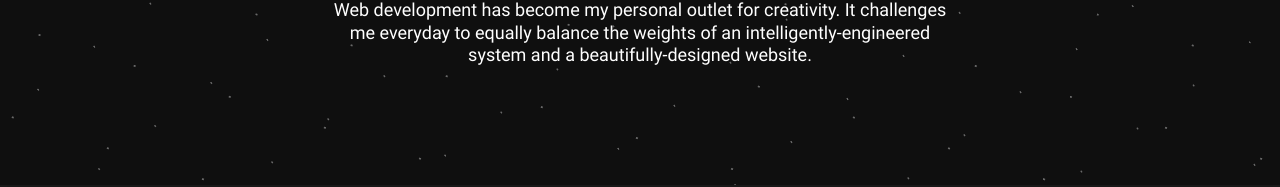
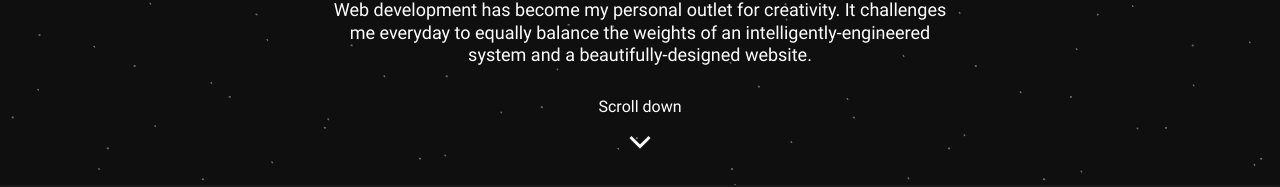
Before and after one commit to Paradoxdotexe/theNJK, a Vue app: page /development in a window 1280 px wide. Shown: the part 615-802 px from the top of the page. Built offline with nearby package versions, Linux system fonts and the light colour scheme.

Commit message:
Add "Scroll down" button

```diff
--- a/src/components/Banner.vue
+++ b/src/components/Banner.vue
@@ -12,6 +12,11 @@
       </div>
       <slot name="content"></slot>
     </div>
+    <button class="banner__scroll" @click="autoScroll()" tabindex="0" v-ripple>
+      Scroll down
+      <Icon name="ArrowThin" />
+    </button>
+    <div id="scroll-mark"></div>
   </div>
 </template>
 
@@ -20,13 +25,15 @@ import { defineComponent } from 'vue';
 import Pattern from '@/components/patterns/Pattern.vue';
 import Graphics from '@/components/graphics/Graphics.vue';
 import GraphicsMobile from '@/components/graphics/GraphicsMobile.vue';
+import Icon from "@/components/icons/Icon.vue";
 
 export default defineComponent({
   name: 'Banner',
   components: {
     Pattern,
     Graphics,
-    GraphicsMobile
+    GraphicsMobile,
+    Icon
   },
   props: {
     graphics: {
@@ -35,8 +42,13 @@ export default defineComponent({
     }
   },
   setup(props) {
+    function autoScroll() {
+      window.scroll({ top: document.getElementById('scroll-mark')!.offsetTop, behavior: 'smooth' });
+    }
+
     return {
-      props
+      props,
+      autoScroll
     };
   }
 });
@@ -51,6 +63,7 @@ $tile-size: 100px;
   position: relative;
   overflow: hidden;
   display: flex;
+  flex-direction: column;
   justify-content: center;
   align-items: center;
   height: 100vh;
@@ -120,6 +133,53 @@ $tile-size: 100px;
         }
       }
     }
+  }
+
+  .banner__scroll {
+    @include mix-button;
+    position: absolute;
+    bottom: $gap-lg;
+    cursor: pointer;
+    display: flex;
+    border-radius: $border-radius;
+    padding: $gap-sm;
+    flex-direction: column;
+    align-items: center;
+    z-index: 103;
+
+    &:focus, &:hover {
+      background: rgba(255, 255, 255, 0.1);
+      outline: none;
+    }
+
+    svg {
+      width: 28px;
+      height: 28px;
+      fill: var(--color-primary);
+      margin-top: $gap-sm;
+      $hover-animation: hover 3s ease-in-out infinite;
+      -webkit-animation: $hover-animation;
+      -o-animation: $hover-animation;
+      animation: $hover-animation;
+    }
+  }
+
+  #scroll-mark {
+    position: absolute;
+    bottom: $header-height;
+  }
+}
+
+@keyframes hover {
+  $hover-distance: 4px;
+  from {
+    transform: rotateZ(90deg) translateX(-$hover-distance);
+  }
+  50% {
+    transform: rotateZ(90deg) translateX($hover-distance);
+  }
+  to {
+    transform: rotateZ(90deg) translateX(-$hover-distance);
   }
 }
 
--- a/src/components/icons/Icon.vue
+++ b/src/components/icons/Icon.vue
@@ -16,6 +16,7 @@ import { defineComponent, computed } from 'vue';
 import IconMenu from '@/components/icons/IconMenu.vue';
 import IconNJK from '@/components/icons/IconNJK.vue';
 import IconArrow from '@/components/icons/IconArrow.vue';
+import IconArrowThin from '@/components/icons/IconArrowThin.vue';
 import IconGitHub from '@/components/icons/IconGitHub.vue';
 import IconLinkedIn from '@/components/icons/IconLinkedIn.vue';
 import IconInstagram from '@/components/icons/IconInstagram.vue';
@@ -26,6 +27,7 @@ export default defineComponent({
     IconMenu,
     IconNJK,
     IconArrow,
+    IconArrowThin,
     IconGitHub,
     IconLinkedIn,
     IconInstagram
--- /dev/null
+++ b/src/components/icons/IconArrowThin.vue
@@ -0,0 +1,9 @@
+<template>
+  <polygon points="9.44 20.99 7.67 19.23 14.86 12 7.67 4.77 9.44 3.01 18.39 12 9.44 20.99"/>
+</template>
+
+<script>
+export default {
+  name: 'Icon' + 'ArrowThin'
+};
+</script>
```
Also changed, not shown: svg_assets/icons/IconArrowThin.svg (added).
